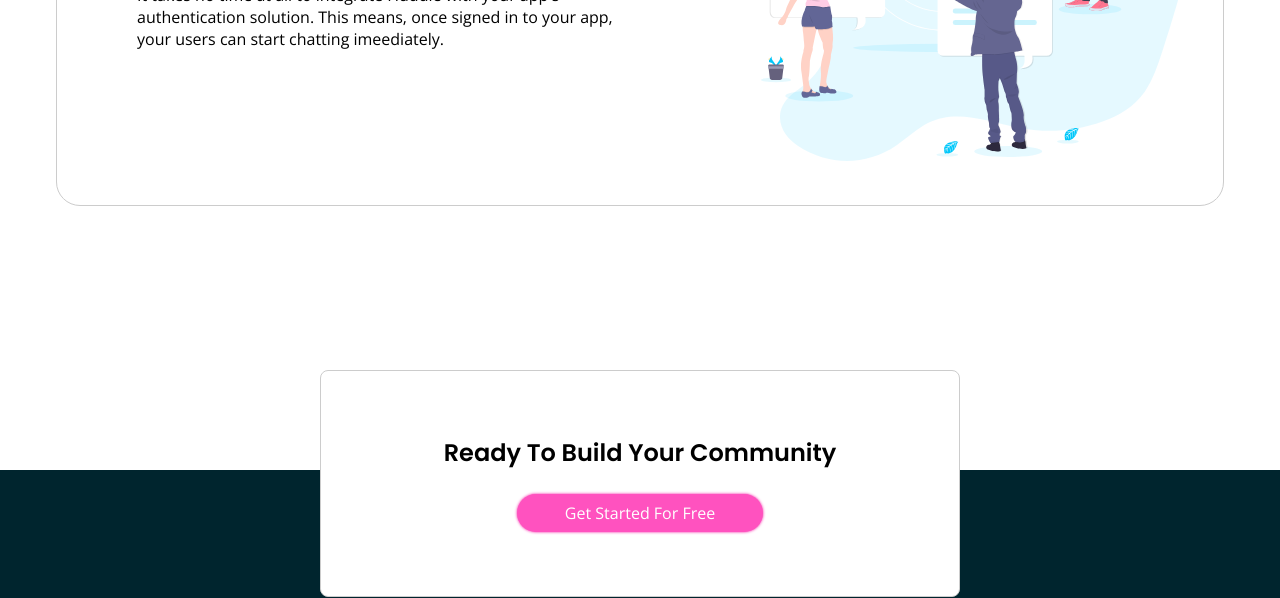
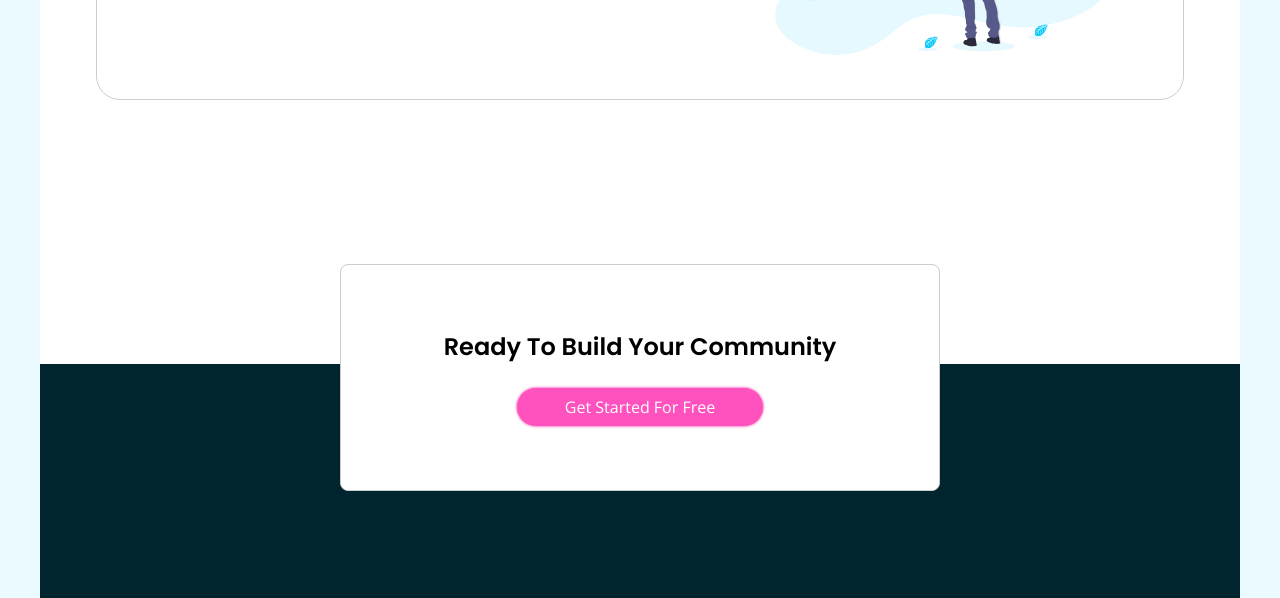
Before and after one commit to Mleftii/huddle, a plain HTML site: page index.html in a window 1280 px wide. Shown: the part 1837-2435 px from the top of the page. Drawn offline with nearby package versions, Linux system fonts and the light colour scheme.

Commit message:
Added Max-Width of 1200px to the page

```diff
--- a/style.css
+++ b/style.css
@@ -12,14 +12,15 @@
     background-color: hsl(193, 100%, 96%);
     background-size: cover;
     background-repeat: no-repeat;
-    /* min-width: fit-content; */
     width: 100%;
+    max-width: 1200px;
+    margin: 0 auto;
 }
 
 .main-container {
     display: flex;
     flex-wrap: wrap;
-    min-width: fit-content;
+    width: 100%;
 }
 
 p {
```
